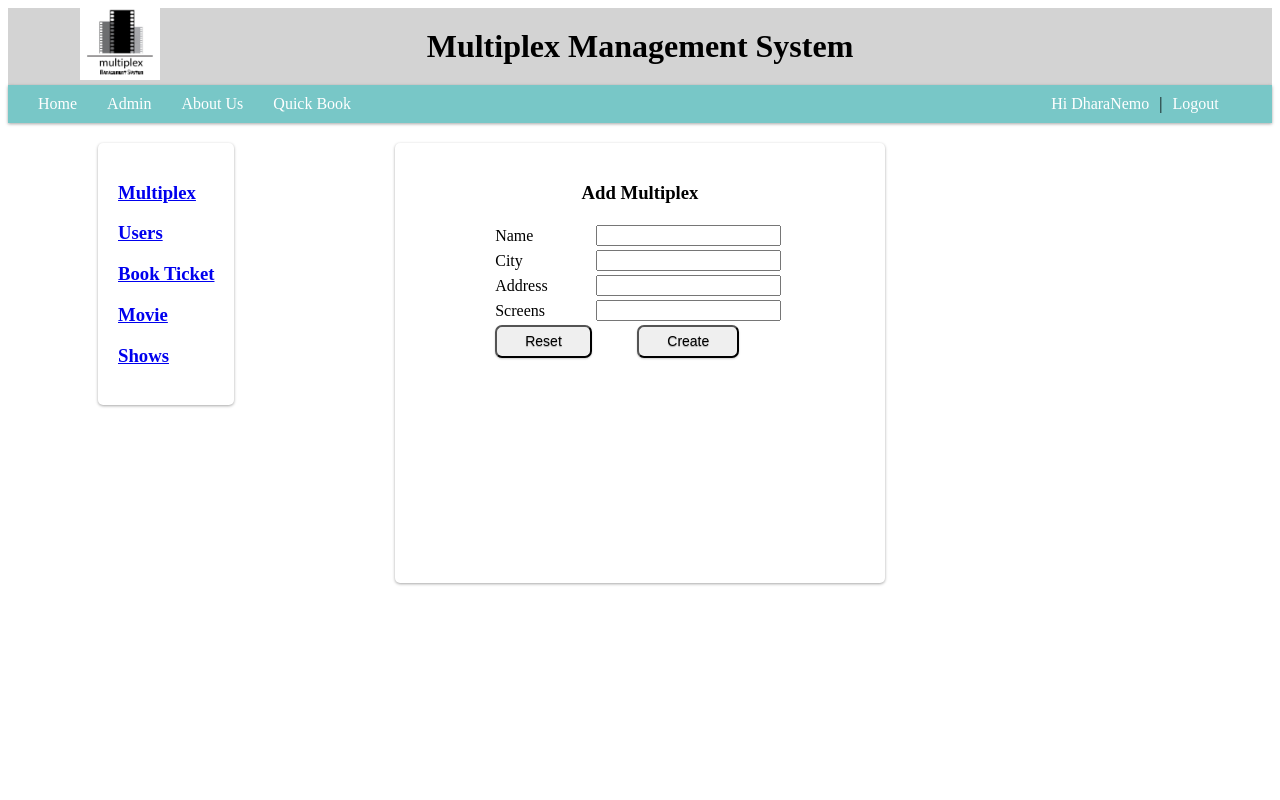
After one commit to krupalsolanki/project, a PHP site: page /module/multiplex/add_multiplex.php in a window 1280 px wide. The commit adds this page. Run offline with PHP 8.4, Linux system fonts and the light colour scheme; a user stored in the database is signed in.

Commit message:
relative address and multiplex module

```diff
--- /dev/null
+++ b/config.php
@@ -0,0 +1,22 @@
+<?php
+define ('BASE_PATH',dirname(realpath(__FILE__)));
+$host="localhost";
+$user='krupal';
+$public_replace_string="/home/$user/public_html/";
+$localhost_replace_string="/var/www/";
+$string= BASE_PATH;
+
+    if (strpos($string,"public_html")==true)
+    {
+        $address=trim(substr_replace("$string","http://localhost/~$user/",0,strlen($public_replace_string)));
+        define ('main',$address . '/');
+
+    }
+    else
+    {
+        $address=substr_replace("$string","http://localhost/",0,strlen($localhost_replace_string));
+        define ('main',$address . '/');
+
+    }
+
+?>
--- /dev/null
+++ b/includes/admin_options.php
@@ -0,0 +1,11 @@
+<div id="menu" class="leftdiv">
+	<?php
+
+        echo "<a href=\"$address/module/multiplex/multiplex_module.php\"><h3>Multiplex</h3></a>";
+	echo "<a href=\"$address/module/multiplex/multiplex_module.php\"><h3>Users</h3></a>";
+	echo "<a href=\"$address/module/multiplex/multiplex_module.php\"><h3>Book Ticket</h3></a>";
+	echo "<a href=\"$address/module/multiplex/multiplex_module.php\"><h3>Movie</h3></a>";
+	echo "<a href=\"$address/module/multiplex/multiplex_module.php\"><h3>Shows</h3></a>";
+
+	?>
+</div>
--- /dev/null
+++ b/includes/css.php
@@ -0,0 +1,3 @@
+<?php
+echo "<link rel=\"stylesheet\" type=\"text/css\" href=\"$address/includes/stylesheet.css\" />";
+?>
--- /dev/null
+++ b/includes/header.php
@@ -0,0 +1,45 @@
+<div style="background: -moz-linear-gradient(270deg, #d1f7f7, rgb(254, 254, 254)) repeat scroll 0% 0% transparent; height:600px;">
+<?php
+require_once BASE_PATH .'/config.php';
+
+echo "<img src=\"$address/images/multiplex_logo.jpg\" class=\"img\"/>";
+?>
+<div style="background-color:#d3d3d3; height:auto "><h1 align="center" style="padding-top:20px; margin-bottom: 0px; padding-bottom:20px; margin-top:0px">Multiplex Management System</h1></div>
+
+<div id="tabs" class="tabs">
+
+<?php
+
+
+echo "<a class=\"ex2\" href=\"$address/home.php\" >Home</a>";
+echo "<a class=\"ex2\" href=\"$address/admin.php\">Admin</a>";
+echo "<a class=\"ex2\" href=#>About Us</a>";
+echo "<a class=\"ex2\" href=\"$address/booking.php\">Quick Book</a>";
+
+
+session_start();
+if(isset($_SESSION['valid_id']))
+{
+
+   if($_SESSION['valid_id']=='authorized')
+   {
+
+    echo "<a class=\"ex2\" style=\"margin-right:10px; margin-left: 700px; \">Hi ".$_SESSION["valid_user"]."</a>";
+    echo "|";
+    echo "<a class=\"ex2\" style=\" margin-left: 10px; \" href=\"$address/module/login/logout.php\">Logout</a>";
+   }
+
+}
+if($_SESSION['valid_id']!='authorized')
+   {
+    echo "<a class=\"ex2\" style=\"margin-right:10px; margin-left: 700px; \" href=\"$address/registeration.php\">Register</a>";
+    echo "|";
+    echo "<a class=\"ex2\" style=\" margin-left: 10px; \" href=\"$address/login.php\">Login</a>";
+
+}
+
+
+
+
+?>
+</div>
--- a/includes/stylesheet.css
+++ b/includes/stylesheet.css
@@ -8,20 +8,50 @@
 
 .ovr:hover {color:#6565a8;}
 
-.ex2:hover {color:#B93B8F; font-size:103%; }
+.ex2:hover {color:#000000 ; font-size:105%; }
 
+.tabs {
+	background-color:#78c7c7;
+	margin-top:0px;
+	margin-bottom:20px;
+	padding-top:10px;
+	padding-bottom:10px;
+	box-shadow: 0px 1px 3px rgba(0, 0, 0, 0.35);
+}
 .ex2{
 	color: #ffffff;
 	margin-left: 30px;
 	text-decoration: none;
+}
 
+
+.options {
+	background-color:#ffffff;
+	float:left;
+	margin-left:20px;
+	box-shadow: 0px 1px 3px rgba(0, 0, 0, 0.35);
+	border-radius: 5px 5px 5px 5px ;
+	padding: 20px;
+}
+
+.leftdiv {
+	background-color:#ffffff;
+	float:left;
+	margin-left:90px;
+	box-shadow: 0px 1px 3px rgba(0, 0, 0, 0.35);
+	border-radius: 5px 5px 5px 5px ;
+	padding: 20px;
+}
+a.leftdiv {
+	font-size: medium;
+	font-family: sans-serif;
 }
 
 .centerdiv {
-	background-color: #d3d3d3;
+	padding: 20px;
 	width:450px;
 	height: 400px;
-	background: -moz-linear-gradient(270deg, #d3d3d3, rgb(254, 254, 254)) repeat scroll 0% 0% transparent;
+	background: -moz-linear-gradient(270deg, #E8E8E8, rgb(254, 254, 254)) repeat scroll 0% 0% transparent;
 	box-shadow: 0px 1px 3px rgba(0, 0, 0, 0.35);
 	float:center;
 	margin-left: auto;
@@ -46,8 +76,8 @@ position:absolute;
 left:80px;
 top:0px;
 z-index:1;
-width:100px;
-height:100px;
+width:80px;
+height:80px;
 }
 
 
--- /dev/null
+++ b/includes/test.php
@@ -0,0 +1,4 @@
+<?php
+
+echo "hello php";
+?>
--- /dev/null
+++ b/module/multiplex/add_multiplex.php
@@ -0,0 +1,64 @@
+<html>
+<head>
+    <title>
+        Add Multiplex
+    </title>
+    <?php
+	require_once '../../config.php';
+	include BASE_PATH.'/includes/css.php';
+    ?>
+
+</head>
+
+    <body>
+       <?php
+
+       include BASE_PATH .'/includes/header.php';
+       include BASE_PATH.'/includes/admin_options.php';
+       ?>
+
+
+        <div align="center" class="centerdiv" >
+
+             <h3 align="center">Add Multiplex</h3>
+             <form method="post" action=add_multiplex_process.php>
+             <table align="center" >
+             <tr>
+             <td>Name</td>
+             <td><input type="text" name="mu_name" class="input" /></td>
+             <td></td>
+             </tr>
+
+             <tr>
+             <td>City</td>
+             <td><input type="text" class="input" name="mu_city" /></td>
+             <td></td>
+             </tr>
+
+             <tr>
+             <td>Address</td>
+             <td><input type="text" class="input" name="mu_address" /></td>
+             <td></td>
+             </tr>
+
+             <tr>
+             <td>Screens</td>
+             <td><input type="text" class="input" name="mu_screens" /></td>
+             <td></td>
+             </tr>
+
+             <tr>
+             <td align="center" ><input type="reset" name="ok" id="okbtn" value="Reset" class="button"/></td>
+             <td align="center" ><input type="submit" name="ok" id="okbtn" value="Create" class="button"/></td>
+             <td></td>
+             </tr>
+
+
+
+             </table>
+
+             </form>
+        </div>
+</div>
+    </body>
+</html>
```
Also changed, not shown: admin.php (added, +21 -0 lines), booking.php (+6 -5 lines), home.php (+9 -4 lines), includes/registeration_success.php (added, +39 -0 lines), login.php (+4 -4 lines), module/login/logout.php (added, +26 -0 lines), module/login/process.php (added, +24 -0 lines), module/multiplex/add_multiplex_process.php (added, +34 -0 lines), module/multiplex/multiplex_module.php (added, +25 -0 lines), registeration.php (+4 -3 lines), sql/multiplex.sql (added, +137 -0 lines).
